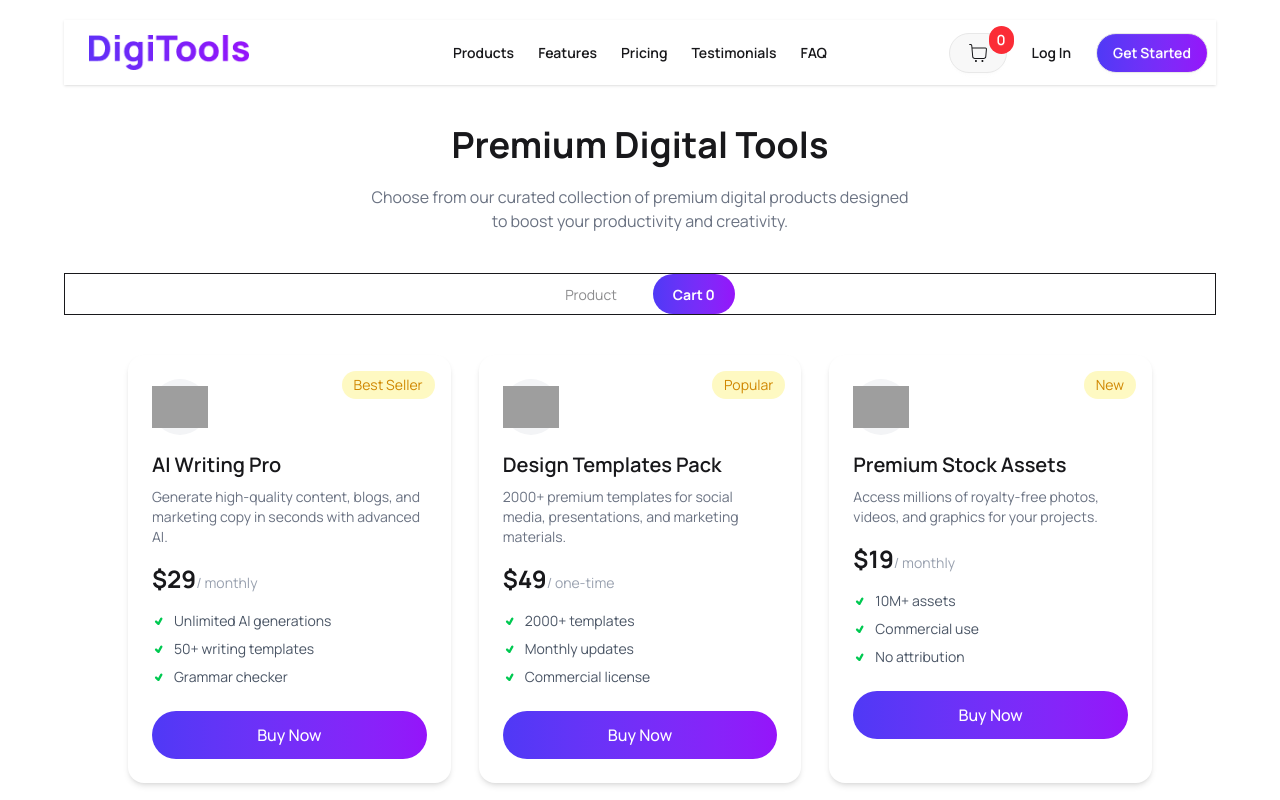
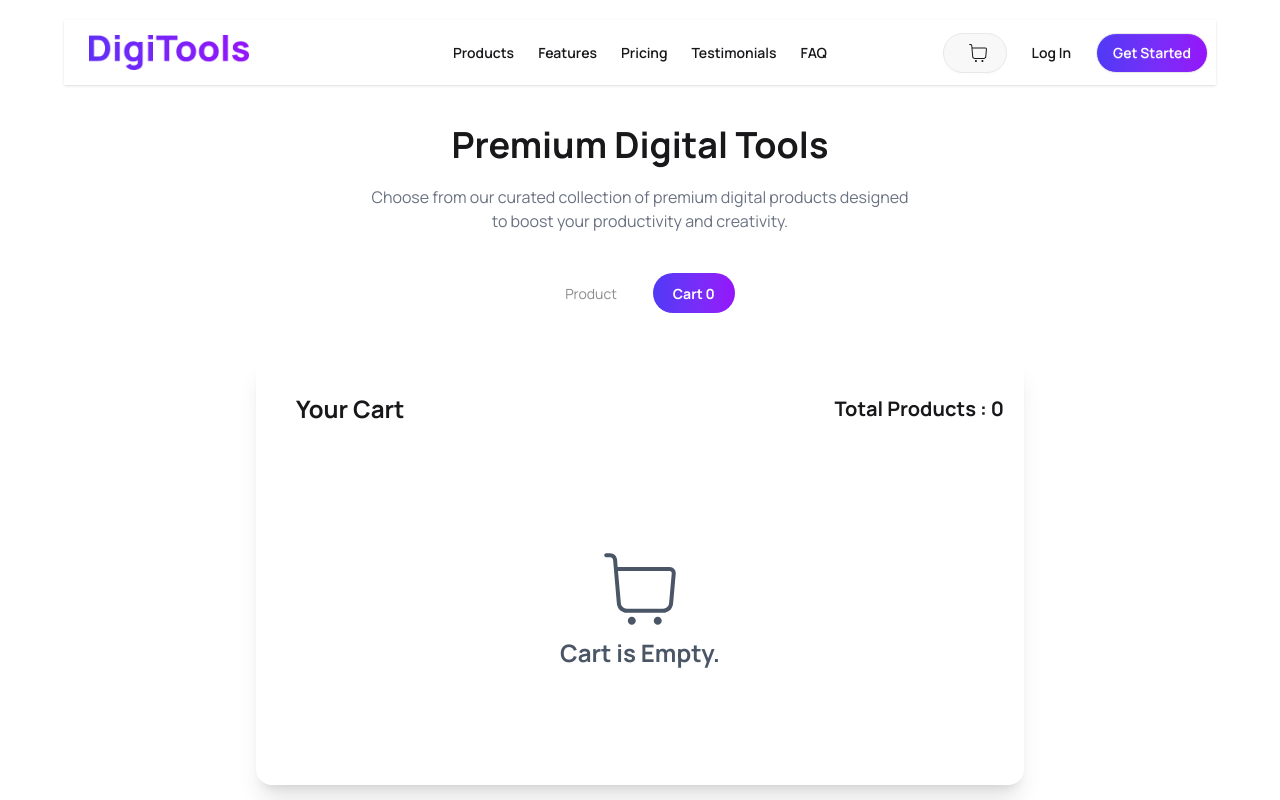
Before and after one commit to Nafis-Sahriar/Assignment-06-Nafis, a React (Vite) app: page / in a window 1280 px wide. Both pictures are taken after a click on the radio button "Cart 0". Shown: the top 800 px of the page. Built offline with nearby package versions, Linux system fonts and the light colour scheme; grey boxes are pictures that could not be loaded.

Commit message:
Card Design Completed and Cart Design + Functionality Completed

```diff
--- a/src/App.jsx
+++ b/src/App.jsx
@@ -3,6 +3,7 @@ import NavBar from "./Components/Navbar/NavBar"
 import PremiumDText from "./Components/PremiumDigitalTools/PremiumDText"
 import ToggleButton from "./Components/PremiumDigitalTools/ToggleButton";
 import Tools from "./Components/PremiumDigitalTools/Tools";
+import Cart from "./Components/Cart/Cart";
 
 
 const loadProductData = async()=>{
@@ -18,15 +19,19 @@ const productPromise = loadProductData();
 
 
 
-
-
 function App()
 {
-  // const [activeMode , setAciveMode] = useState("product");
+  const [activeMode , setActiveMode] = useState("product");
+
+  const [cart, setCart]= useState([]);
+
+  // console.log(activeMode);
+
+  // console.log(cart);
 
   return (
     <>
-      <NavBar></NavBar>
+      <NavBar cartLength={cart.length} setActiveMode={setActiveMode}></NavBar>
 
       {/* Ekhane Banner Ashbe, Pore korbo */}
       {/* Ekhane Count er choto div ta ashbe. */}
@@ -36,14 +41,28 @@ function App()
 
       {/* On Click Product or by default */}
 
-    <PremiumDText></PremiumDText>
 
-    <ToggleButton></ToggleButton>
+     <PremiumDText></PremiumDText>
 
 
+
+
+
+    <ToggleButton cart={cart} setActiveMode={setActiveMode}></ToggleButton>
+
+    {
+
+        activeMode==="product" &&
+
     <Suspense fallback={<span className="loading loading-spinner loading-xl"></span>}>
-      <Tools productPromise={productPromise}></Tools>
+      <Tools cart={cart} setCart={setCart} productPromise={productPromise}></Tools>
     </Suspense>
+    }
+
+    {
+      activeMode==="cart" && <Cart  cart={cart} setCart={setCart}></Cart>
+    }
+
 
 
 
--- a/src/Components/Card/Card.jsx
+++ b/src/Components/Card/Card.jsx
@@ -1,7 +1,30 @@
-import React from "react";
+import React, { useState } from "react";
 import { TiTick } from "react-icons/ti";
 
-const Card = ({ product }) => {
+const Card = ({ product, cart, setCart }) => {
+
+    const [buttonText, setButtonText] =useState(false);
+
+    const handleBuyNow=()=>
+    {
+        setButtonText(true);
+
+        const isFound = cart.find(prod => prod.name === product.name);
+
+        if(!isFound)
+        {
+            setCart([...cart, product]);
+        }
+        else
+        {
+            alert("Cart Already Exists in Cart");
+        }
+
+
+
+    }
+
+
   return (
     <div className="bg-white rounded-2xl shadow-md p-6 relative">
 
@@ -17,20 +40,13 @@ const Card = ({ product }) => {
         {product.tag}
       </span>
 
+      <h2 className="text-xl font-semibold mb-2">{product.name} </h2>
 
-      {/* TITLE */}
-      <h2 className="text-xl font-semibold mb-2">
-        {product.name}
-      </h2>
 
-      {/* DESCRIPTION */}
-      <p className="text-gray-500 text-sm mb-4">
-        {product.description}
-      </p>
+      <p className="text-gray-500 text-sm mb-4">{product.description}</p>
 
-      {/* PRICE */}
-      <p className="text-2xl font-bold mb-4">
-        ${product.price}
+
+      <p className="text-2xl font-bold mb-4">${product.price}
         <span className="text-gray-400 text-sm font-normal">
           / {product.period}
         </span>
@@ -38,18 +54,24 @@ const Card = ({ product }) => {
 
 
       <ul className="mb-6 space-y-2">
+
         {product.features.map((feature, index) => (
+
           <li key={index} className="flex items-center gap-2 text-gray-600 text-sm">
             <span className="text-green-500"><TiTick /></span>
             {feature}
           </li>
+
         ))}
       </ul>
 
 
-      <button className="w-full py-3 rounded-full text-white font-medium bg-linear-to-r from-[#4F39F6] to-[#9514FA]">
-        Buy Now
-      </button>
+      <button onClick={handleBuyNow} className={`btn w-full py-3 font-bold rounded-full text-white ${buttonText? "bg-green-500" :" bg-linear-to-r from-[#4F39F6] to-[#9514FA]   hover:bg-linear-to-r hover:from-[#720ebe] hover:to-[#432cf4]" }  `}>
+
+        {buttonText?"Added To Cart" : "Buy Now"}
+
+
+        </button>
 
     </div>
   );
--- /dev/null
+++ b/src/Components/Cart/Cart.jsx
@@ -0,0 +1,39 @@
+import React from "react";
+import Empty from "./Empty";
+import CartProducts from "./CartProducts";
+
+
+
+const Cart = ({cart, setCart}) => {
+
+
+
+  return (
+
+      <div className="w-[60%] mx-auto  rounded-2xl shadow-xl p-5">
+
+        <div className="flex justify-between items-center">
+            <h1 className="text-left text-2xl font-bold p-5">Your Cart</h1>
+            <h1 className="font-bold text-xl">Total Products : {cart.length}</h1>
+        </div>
+
+
+
+
+        {
+            cart.length===0 && <Empty></Empty>
+        }
+
+        {
+            cart.length!=0 && <CartProducts cart={cart} setCart={setCart}></CartProducts>
+        }
+
+
+
+
+      </div>
+
+  );
+};
+
+export default Cart;
--- /dev/null
+++ b/src/Components/Cart/CartProducts.jsx
@@ -0,0 +1,43 @@
+import React from 'react';
+
+const CartProducts = ({cart, setCart}) => {
+
+
+    const handleRemove =(product) =>
+    {
+       const  newCart = cart.filter(prod=> prod.name != product.name);
+        setCart(newCart)
+    }
+
+
+    return (
+        <div>
+            {
+                cart.map(product => <div key={product.id} className='flex items-center justify-between p-5 shadow-md rounded-2xl border my-8 w-[90%] mx-auto'>
+
+                    <div className='flex gap-5'>
+                            <img className='w-12' src={product.icon} alt="" />
+
+
+                            <div>
+                                    <h3>{product.name}</h3>
+                                    <p>${product.price}</p>
+                            </div>
+                    </div>
+
+                    <div>
+                        <button onClick={()=>handleRemove(product)} className='btn rounded-full btn-ghost text-red-500'>Remove</button>
+                    </div>
+
+
+
+
+
+                </div>)
+            }
+
+        </div>
+    );
+};
+
+export default CartProducts;
--- /dev/null
+++ b/src/Components/Cart/Empty.jsx
@@ -0,0 +1,18 @@
+import React from 'react';
+import { CiShoppingCart } from "react-icons/ci";
+
+const Empty = () => {
+    return (
+        <div className="flex flex-col justify-center items-center mx-auto h-[40vh]">
+                     <span className="text-8xl text-gray-600">
+                  <CiShoppingCart />
+                </span>
+
+                <h1 className="text-2xl font-bold text-gray-600 text-center">
+                  Cart is Empty.
+                </h1>
+                </div>
+    );
+};
+
+export default Empty;
--- a/src/Components/Navbar/LittleCount.jsx
+++ b/src/Components/Navbar/LittleCount.jsx
@@ -1,8 +1,17 @@
 import React from 'react';
 
-const LittleCount = () => {
+const LittleCount = ({cartLength}) => {
     return (
-        <span className='absolute -top-2 -right-2 bg-red-500 rounded-full text-white text-sm p-1 px-2'>0</span>
+
+        <div>
+
+        {
+            cartLength !=0 && <span className='absolute -top-2 -right-2 bg-red-500 rounded-full text-white text-sm p-1 px-2'>{cartLength}</span>
+        }
+
+        </div>
+
+
     );
 };
 
--- a/src/Components/Navbar/NavBar.jsx
+++ b/src/Components/Navbar/NavBar.jsx
@@ -4,9 +4,9 @@ import digiLogo from "../../assets/DigiTools.png";
 import { AiOutlineMenuFold } from "react-icons/ai";
 import LittleCount from './LittleCount';
 
-const NavBar = () => {
+const NavBar = ({cartLength, setActiveMode}) => {
     return (
-        <div className="navbar bg-base-100 shadow-sm md:w-[90%] mx-auto mt-5">
+        <div className="navbar bg-base-100 shadow-sm md:w-[90%] mx-auto mt-5 sticky z-10 top-0">
 
              <div className="navbar-start">
                 <div className="dropdown">
@@ -39,7 +39,7 @@ const NavBar = () => {
   </div>
 
   <div className="navbar-end gap-2">
-    <button className='btn rounded-full relative text-shadow-purple-800 text-2xl'>  <LittleCount></LittleCount>  <CiShoppingCart /></button>
+    <button onClick={()=>setActiveMode("cart")} className='btn rounded-full relative text-shadow-purple-800 text-2xl'>  <LittleCount cartLength={cartLength}></LittleCount>  <CiShoppingCart /></button>
     <button className='btn btn-ghost'>Log In</button>
     <a className="btn rounded-full bg-linear-to-r from-[#4F39F6] to-[#9514fa] font-semibold text-white">Get Started</a>
   </div>
--- a/src/Components/PremiumDigitalTools/ToggleButton.jsx
+++ b/src/Components/PremiumDigitalTools/ToggleButton.jsx
@@ -1,11 +1,11 @@
 import React from 'react';
 
-const ToggleButton = () => {
+const ToggleButton = ({setActiveMode, cart}) => {
     return (
-         <div className="tabs  gap-4 justify-center my-10 border w-[90%] mx-auto">
+         <div className="tabs  gap-4 justify-center my-10  w-[90%] mx-auto">
 
-          <input type="radio" name="my_tabs_1" className="tab checked:bg-linear-to-r from-[#4F39F6] to-[#9514fa] checked:text-white checked:font-bold rounded-full px-5" aria-label="Product" defaultChecked/>
-          <input type="radio" name="my_tabs_1" className="tab checked:bg-linear-to-r from-[#4F39F6] to-[#9514fa] checked:text-white checked:font-bold rounded-full px-5" aria-label="Cart 0"  />
+          <input onClick={()=>setActiveMode("product")}  type="radio" name="my_tabs_1" className="tab checked:bg-linear-to-r from-[#4F39F6] to-[#9514fa] checked:text-white checked:font-bold rounded-full px-5" aria-label="Product" defaultChecked/>
+          <input onClick={()=>setActiveMode("cart")} type="radio" name="my_tabs_1" className="tab checked:bg-linear-to-r from-[#4F39F6] to-[#9514fa] checked:text-white checked:font-bold rounded-full px-5" aria-label={`Cart ${cart.length}`}  />
 
         </div>
     );
--- a/src/Components/PremiumDigitalTools/Tools.jsx
+++ b/src/Components/PremiumDigitalTools/Tools.jsx
@@ -1,14 +1,19 @@
 import React, { use } from 'react';
 import Card from '../Card/Card';
 
-const Tools = ({productPromise}) => {
+
+const Tools = ({productPromise, cart, setCart}) => {
+
+
+
+
 
     // Ekhane sobgulo model er promise ashbe. ami taderke use kore pathay dibo map kore kore card ante.
 
 
     const products = use(productPromise);
 
-    console.log(products);
+    // console.log(products);
 
     return (
         <div className='grid grid-cols-1 md:grid-cols-2 lg:grid-cols-3 w-[80%] mx-auto gap-7'>
@@ -16,7 +21,7 @@ const Tools = ({productPromise}) => {
             {
                 products.map(product =>
 
-                        <Card key={product.id} product={product}></Card>
+                        <Card key={product.id} product={product} cart={cart} setCart={setCart}></Card>
 
                 )
             }
```
Also changed, not shown: 1 other file (tests, documents, lock files or other folders).
